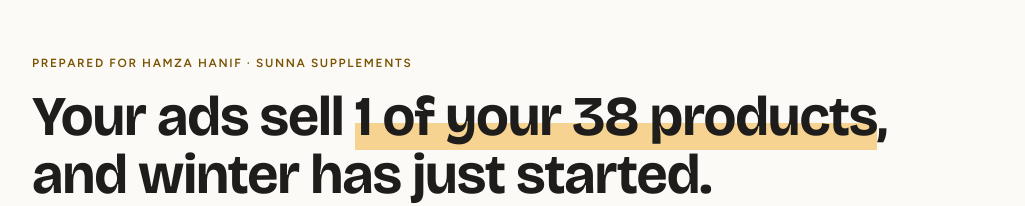
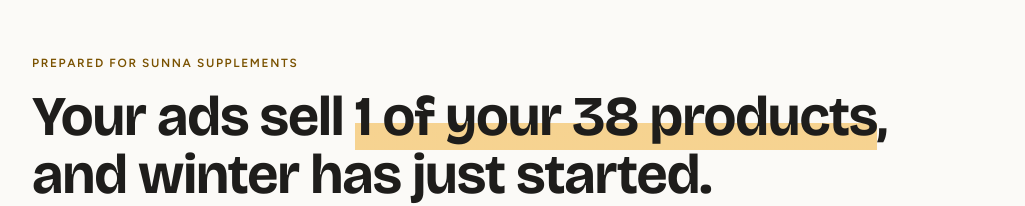
Before and after one commit to singhlakshya162-debug/smiley-pitches, a plain HTML site: page sunna-supplements-d3p8m3/index.html in a window 1280 px wide. Shown: the top 206 px of the page, without its empty margins (128-1153 px from the left). Drawn offline with nearby package versions, Linux system fonts and the light colour scheme.

Commit message:
Sunna page: address the brand, not a named person
Co-Authored-By: Claude Opus 5.5 <noreply@anthropic.com>
Claude-Session: https://claude.ai/code/session_0142rcVt3iRh6wMUYUXHGbTQ

```diff
--- a/sunna-supplements-d3p8m3/index.html
+++ b/sunna-supplements-d3p8m3/index.html
@@ -77,7 +77,7 @@ section{display:grid;gap:22px}
 </head><body>
 <main class="wrap">
   <header>
-    <span class="eyebrow">Prepared for Hamza Hanif · Sunna Supplements</span>
+    <span class="eyebrow">Prepared for Sunna Supplements</span>
     <h1>Your ads sell <span class="mark">1 of your 38 products</span>, and winter has just started.</h1>
     <p class="lede">I went through the 30 ads Sunna is running on Meta right now. The collagen “free gifts” offer is clearly working, and you&#x27;re testing new versions of it every week. But every ad tells the same story to the same landing page, while your Winter Bundle and your founder story never appear. So I made three static ads that widen the account without touching what works, using your own photos and the wording on your website.</p>
     <div class="from"><span>From <b>Lakshya Singh</b>, Smiley Digital</span><span>Ads reviewed on <b>Nov 6, 2026</b></span></div>
```
